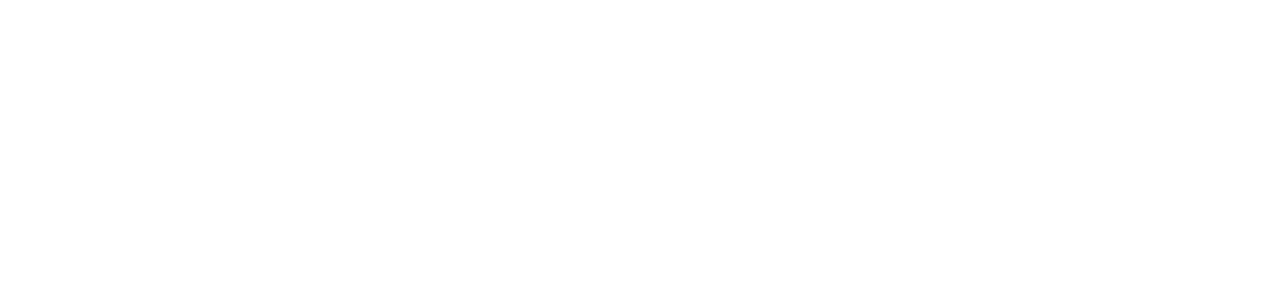
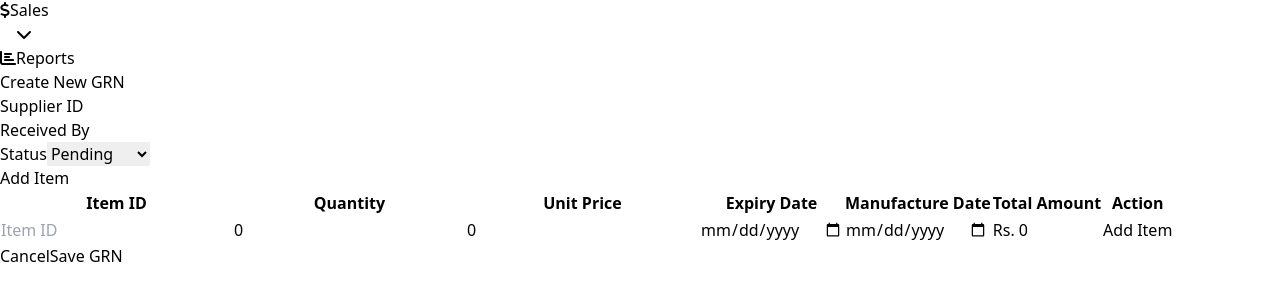
Before and after one commit to Thuvarakan-Mahendran/JeewalokaDigital_Proj, a React (Vite) app in the folder FrontEnd/Jeewaloka/: page /dashboard/inventary/grn/creategrn in a window 1280 px wide. Before the commit this address had no page. Shown: the part 428-728 px from the top of the page. Built offline with nearby package versions, Linux system fonts and the light colour scheme.

Commit message:
Update index.jsx

```diff
--- a/FrontEnd/Jeewaloka/src/routes/index.jsx
+++ b/FrontEnd/Jeewaloka/src/routes/index.jsx
@@ -1,10 +1,11 @@
 import { BrowserRouter, Routes, Route, Navigate } from "react-router-dom";
 import Items from "../pages/Items/Items";
-import GRN from "../pages/GRN/GRN";
+import GRN from "../pages/GRN/ViewGRN";
 import Dashboard from "../layouts/Layout";
 import PurchaseOrder from "../pages/PurchaseOrder/PurchaseOrder";
 import Sellers from "../pages/Sellers/Sellers";
 import Supplier from "../pages/Supplier/Supplier";
+import CreateGRN  from "../pages/GRN/CreateGRN";
 import "../styles/index.css";
 import LoginPage from "../pages/Login/LoginForm";
 
@@ -25,6 +26,7 @@
           <Route path="inventary/purchaseorder" element={<PurchaseOrder />} />
           <Route path="sales/sellers" element={<Sellers />} />
           <Route path="inventary/supplier" element={<Supplier />} />
+          <Route path="inventary/grn/creategrn" element={<CreateGRN/>} />
         </Route>
 
 
```
